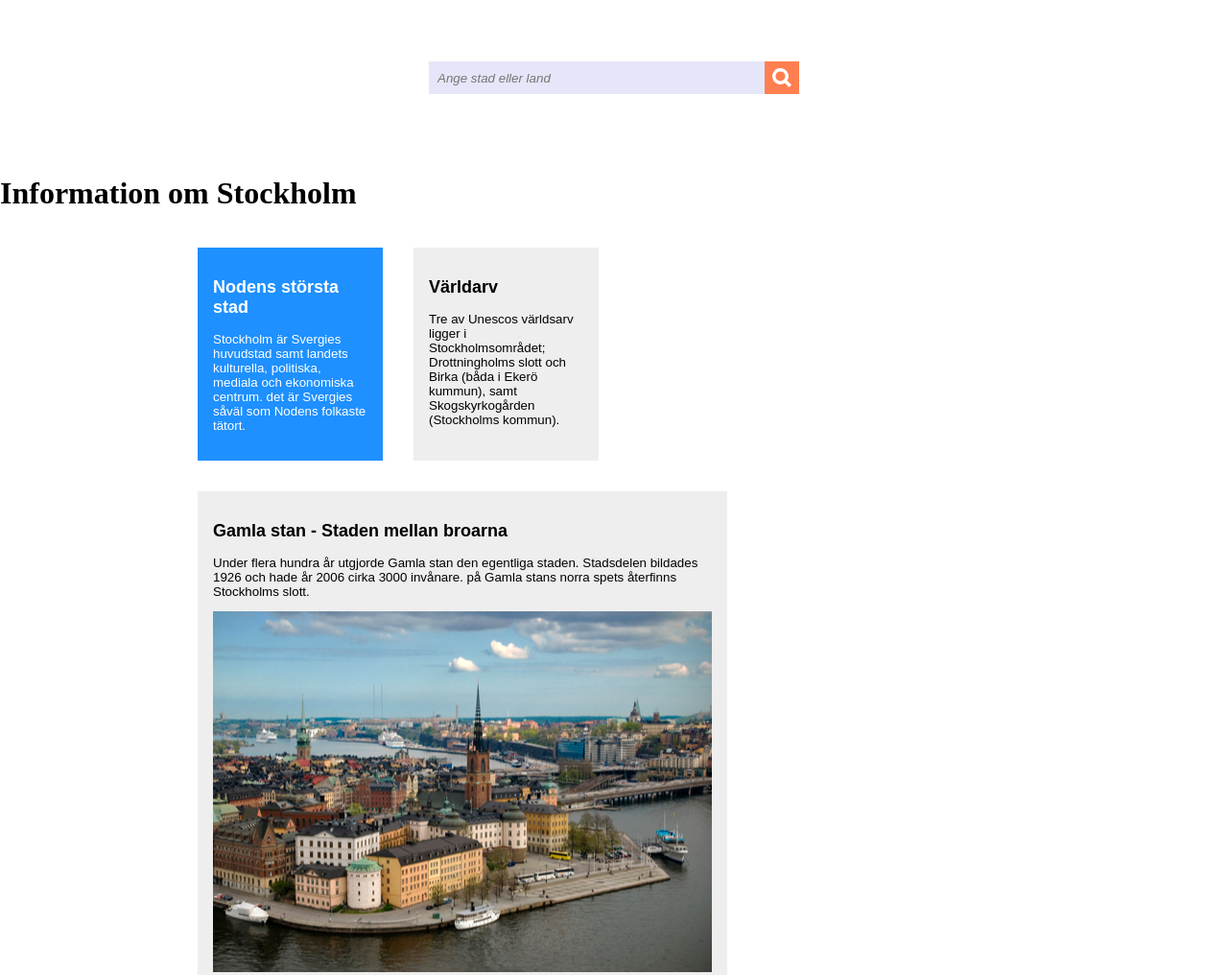
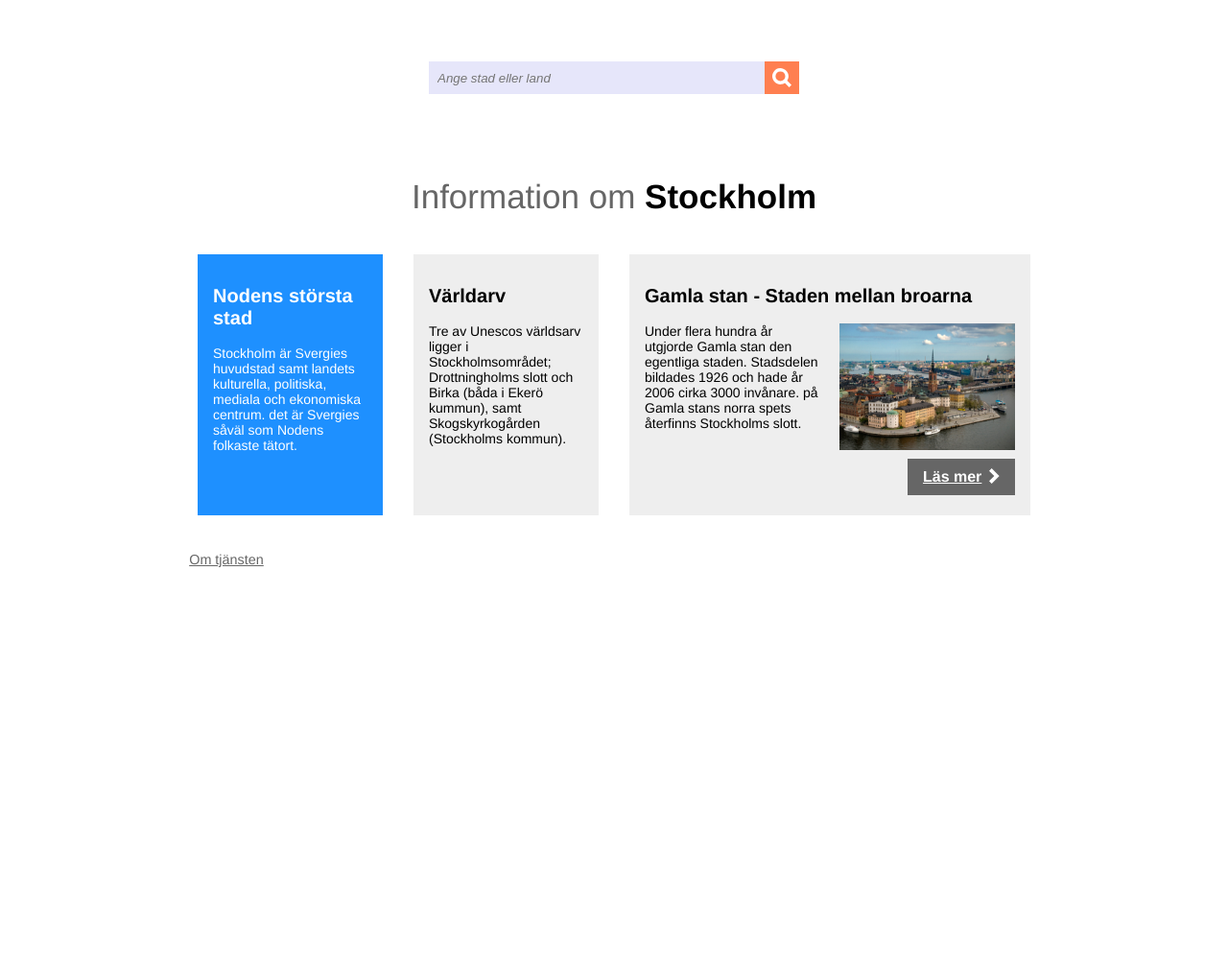
Before and after one commit to Donia1992/Projekt-LIA, a plain HTML site: page Index.html in a window 1280 px wide. Shown: the top 1016 px of the page at 96% size. After the commit the page ends 800 px from the top, so only its background shows below. Drawn offline with Linux system fonts and the light colour scheme.

Commit message:
ändring på styling

```diff
--- a/Styles.css
+++ b/Styles.css
@@ -3,9 +3,23 @@
 }
 
 html, body {
+    font-family: helvetica;
     width:100%;
     margin:0;
     padding:0;
+}
+h1{
+    text-align: center;
+    font-size: 35px;
+    color: #666;
+    font-weight: 400;
+}
+strong{
+    font-weight: 700;
+    color:#000;
+}
+p{
+    margin:0 0 10px;
 }
 /*------------------------------------sökfält med sökknapp-------------------------------------------------------*/
 .search-field{
@@ -37,20 +51,8 @@ html, body {
     margin-top: 3px;
 }
 
-/*------------------------------------header-------------------------------------------------------*/
-.information-header,.information-header__stad{
-    text-align: center;
-    font: message-box;
-    font-size: x-large;
-    color: grey;
-}
-.information-header__stad{
-    color: black;
-    font-weight:bold;
-}
-/*------------------------------------Artiklar och knapp-------------------------------------------------------*/
+/*------------------------------------Artiklar-------------------------------------------------------*/
 .artikel-grid{
-    font-size:1em;
     max-width: 900px;
     margin: 0 auto;
 }
@@ -59,11 +61,9 @@ html, body {
     display: flex;
     flex-wrap: wrap;
     list-style: none;
-
 }
 .artikel-grid__block {
     padding:1em;
-    margin:0;
     flex:0 0 25%;
 }
 .artikel-grid__block-content{
@@ -81,47 +81,38 @@ html, body {
 }
 .artikel-grid__heading{
     flex-basis: 100%;
-    font: message-box;
-    font-size: large;
-    font-weight: bold
-
+    font-family: helvetica;
+    font-size: 20px;
+    font-weight: 700;
+}
+.artikel-grid__column-wrapper{
+    display: flex;
+    margin: -10px;
+}
+.artikel-grid__column{
+    flex: 1 0 50%;
+    padding: 10px;
 }
 .artikel-grid__paragraph{
-    font: message-box;
-    font-size: smaller;
+    font-family: helvetica;
+    font-size: 14px;
+    font-weight: 400;
 }
-
-.artikel-grid__media-block{
-    display: flex;
-    align-items: flex-start;
-}
-.artikel-grid__block-paragraph-content{
-    margin-right: 10px;
-    max-width: 50%;
-
-}
-.artikel-grid__img-container{
-    margin-left:10px;
-}
-.artikel-grid__img-container .artikel-grid__img{
+.artikel-grid__column,.artikel-grid__img{
     max-width: 100%;
-
 }
 .artikel-grid__button{
-    float: right;
-    border: 0rem;
-    margin-bottom: 5px;
-    margin-top:5px;
-    flex: 100%;
-    height: 34px;
-    width: 105px;
-    font: message-box;
-    font-weight:bolder;
+    display: inline-flex;
+    padding:10px 16px;
+    margin: 5px 0;
+    font-weight:700;
     color: #fff;
     background-color: #666;
+    float:right;
 }
 .artikel-grid__button-svg{
-    float: right;
+    height: 16px;
+    margin-left: 8px;
 }
 /*------------------------------------media query för artiklar-------------------------------------------------------*/
 @media screen and (max-width:799px){
@@ -136,6 +127,7 @@ html, body {
 @media screen and (max-width:399px){
     .artikel-grid__block {
         flex-basis: 100%;
+        padding: 0.5em 1em;
     }
 }
 /*------------------------------------om tjänsten drop down-------------------------------------------------------*/
```
